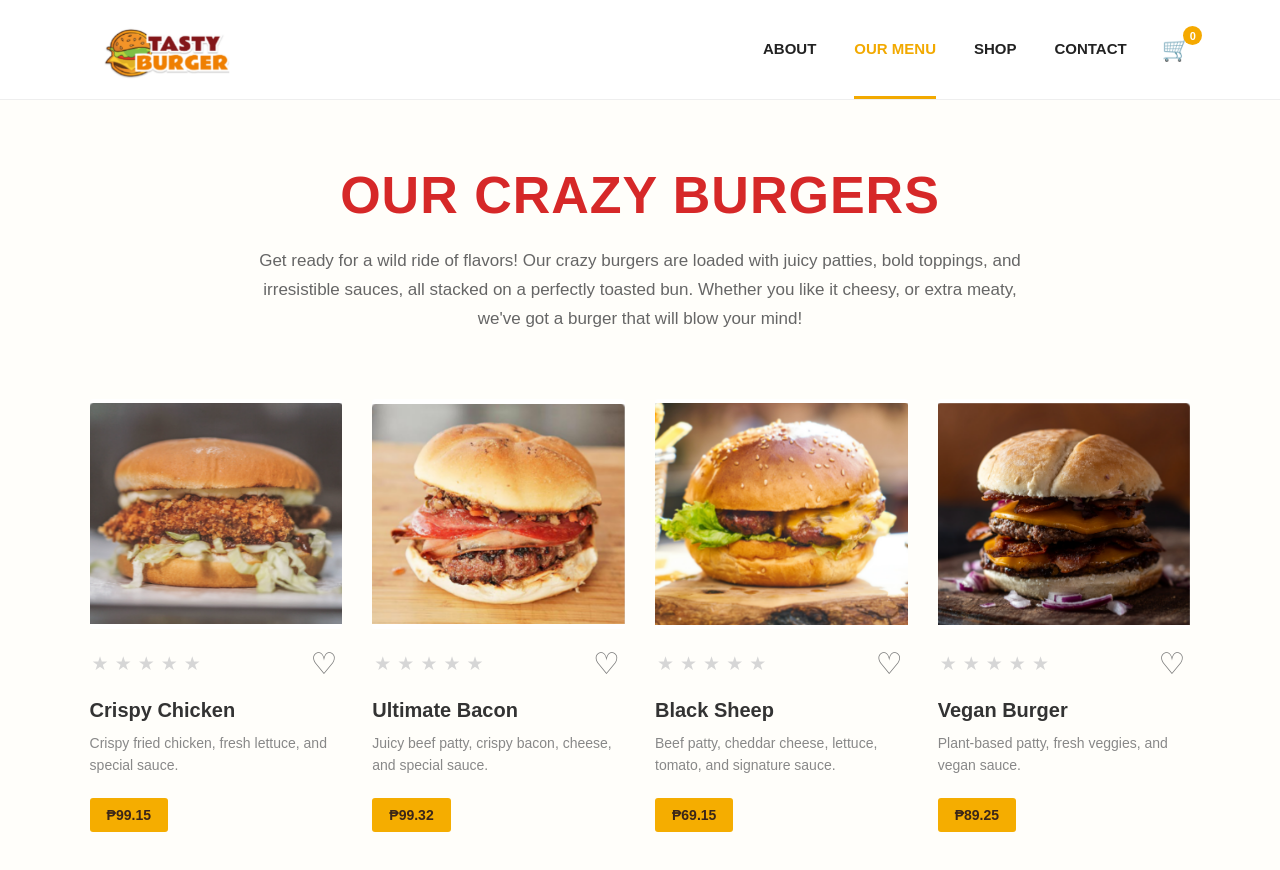
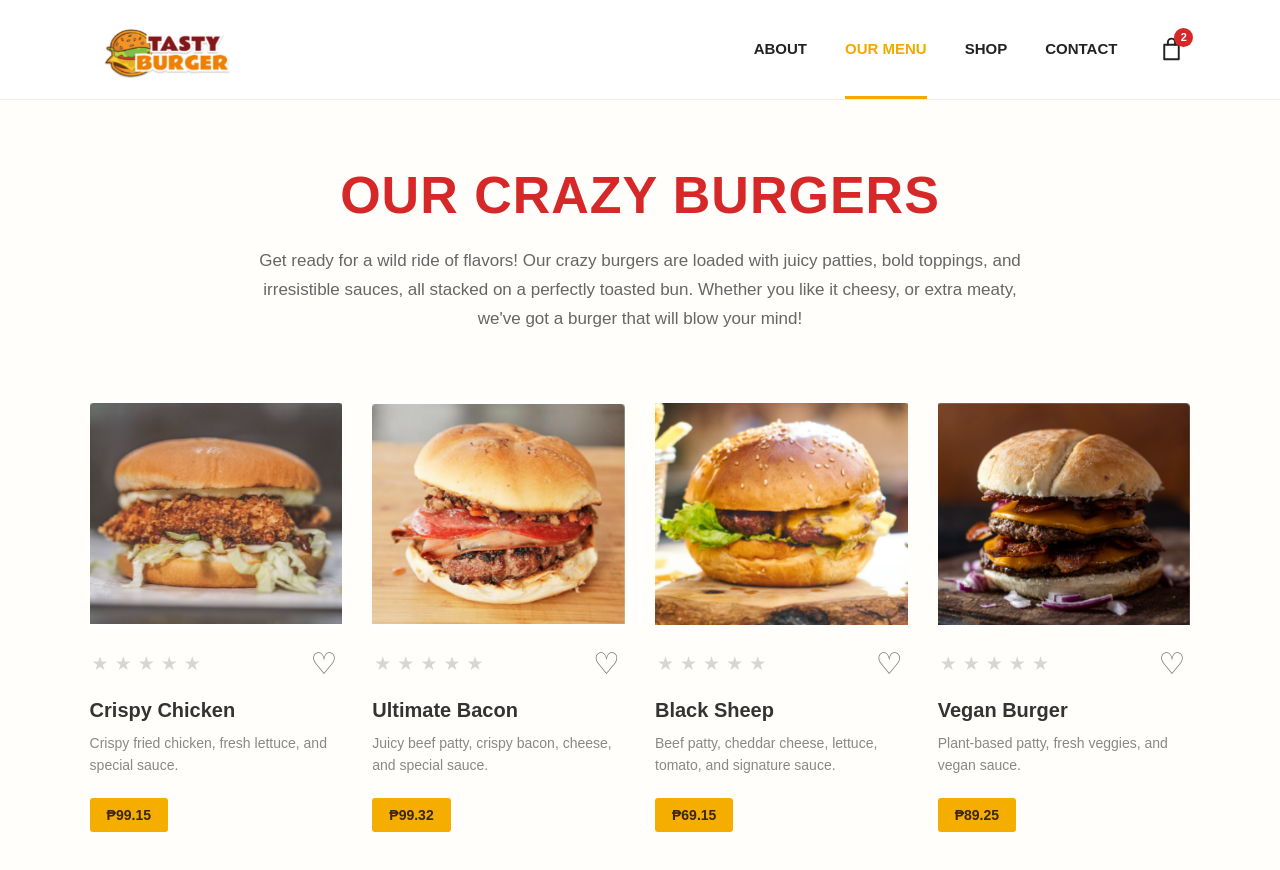
Before and after one commit to dnldelacruz919-max/tasty-burger, a plain HTML site: page index.html in a window 1280 px wide. Drawn offline with Linux system fonts and the light colour scheme.

Commit message:
Update cart design

```diff
--- a/index.html
+++ b/index.html
@@ -26,10 +26,12 @@
         </nav>
 
         <div class="cart">
-            🛒
-            <span>0</span>
+            <svg class="cart-icon" viewBox="0 0 24 24" aria-hidden="true">
+                <path d="M6 8h12v12H6z"></path>
+                <path d="M9 8V6a3 3 0 0 1 6 0v2"></path>
+            </svg>
+            <span>2</span>
         </div>
-
     </header>
 
 
--- a/style.css
+++ b/style.css
@@ -71,29 +71,39 @@ nav a.active {
 
 .cart {
     position: relative;
-    font-size: 23px;
+    width: 38px;
+    height: 38px;
+    display: flex;
+    align-items: center;
+    justify-content: center;
+    margin-left: 0;
+}
+
+.cart-icon {
+    width: 29px;
+    height: 29px;
+    fill: none;
+    stroke: #222;
+    stroke-width: 1.6;
+    stroke-linecap: round;
+    stroke-linejoin: round;
 }
 
 .cart span {
     position: absolute;
-    top: -10px;
-    right: -12px;
-
+    top: -3px;
+    right: -3px;
     width: 19px;
     height: 19px;
-
     display: flex;
     align-items: center;
     justify-content: center;
-
-    background: #f5a900;
+    background: #d62828;
     color: white;
-
     border-radius: 50%;
     font-size: 11px;
     font-weight: bold;
 }
-
 
 /* =========================
    MENU SECTION
```
